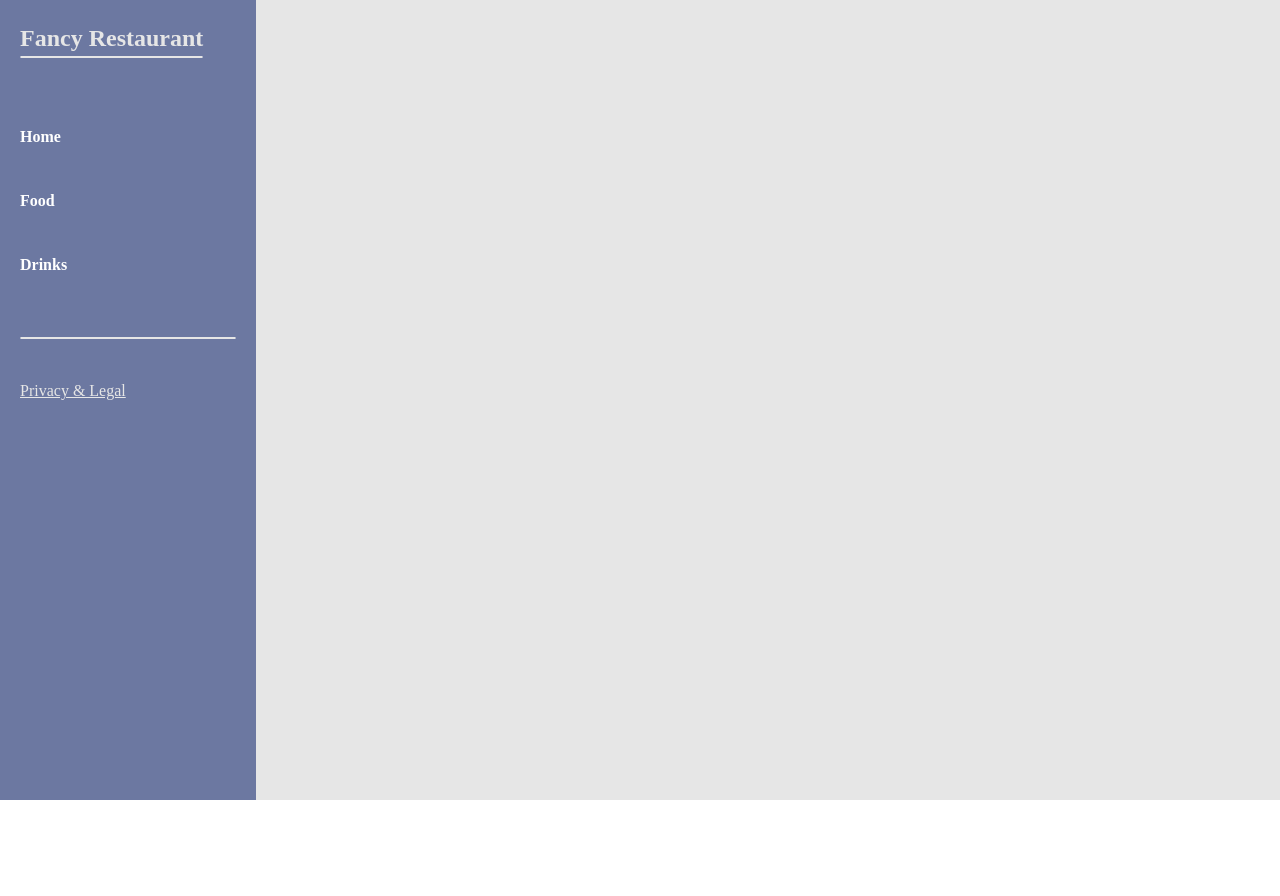
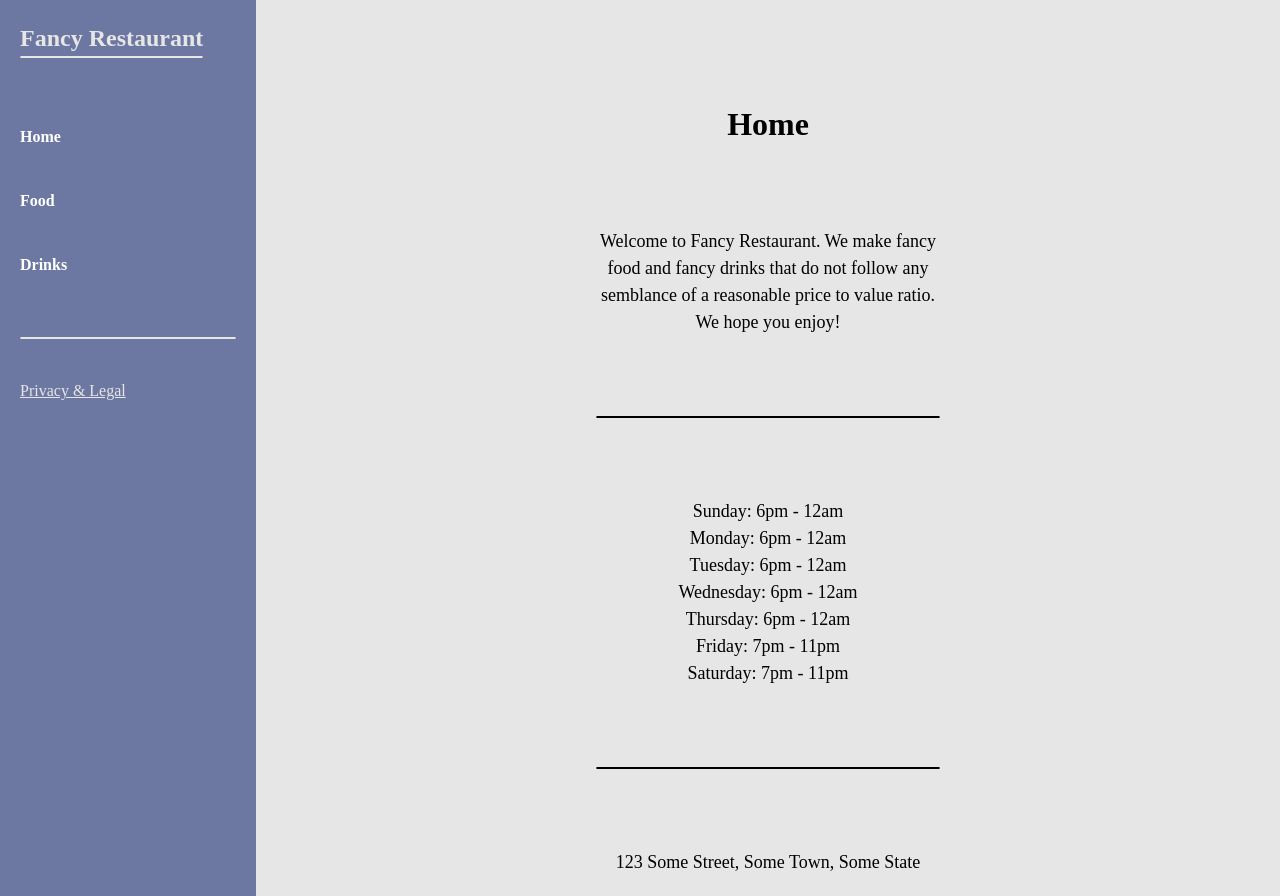
Before and after one commit to MilknCookys/restaurant-project, a website built with webpack: page src/template.html in a window 1280 px wide. Before the commit the page ends 800 px from the top, so only its background shows below. Built offline with nearby package versions, Linux system fonts and the light colour scheme.

Commit message:
Basic HTML layout done. Converting to JS now.

```diff
--- a/src/styles.css
+++ b/src/styles.css
@@ -118,6 +118,38 @@ a {
 }
 
 #content {
+  display: flex;
+  flex-direction: column;
   background-color: #e6e6e6;
-  padding-left: 20px;
 }
+
+#home {
+  margin: 20px;
+
+  border-radius: 4px;
+  flex-grow: 1;
+
+  display: flex;
+  flex-direction: column;
+
+  align-items: center;
+  gap: 80px;
+}
+
+#home > h1 {
+  color: #000000;
+  font-weight: bold;
+  margin-top: 80px;
+}
+
+#home > p {
+  color: #000000;
+  width: 35%;
+  text-align: center;
+  font-size: large;
+}
+
+#home > hr {
+  border: 1px solid #000000;
+  width: 35%;
+}
--- a/src/template.html
+++ b/src/template.html
@@ -22,7 +22,32 @@
       <a href="https://www.youtube.com/watch?v=dQw4w9WgXcQ">Privacy & Legal</a>
     </header>
     <div id="content">
-      <div id="home"></div>
+      <div id="home">
+        <h1>Home</h1>
+        <p>
+          Welcome to Fancy Restaurant. We make fancy food and fancy drinks that
+          do not follow any semblance of a reasonable price to value ratio. We
+          hope you enjoy!
+        </p>
+        <hr />
+        <p id="hours">
+          Sunday: 6pm - 12am
+          <br />
+          Monday: 6pm - 12am
+          <br />
+          Tuesday: 6pm - 12am
+          <br />
+          Wednesday: 6pm - 12am
+          <br />
+          Thursday: 6pm - 12am
+          <br />
+          Friday: 7pm - 11pm
+          <br />
+          Saturday: 7pm - 11pm
+        </p>
+        <hr />
+        <p>123 Some Street, Some Town, Some State</p>
+      </div>
     </div>
   </body>
 </html>
```
